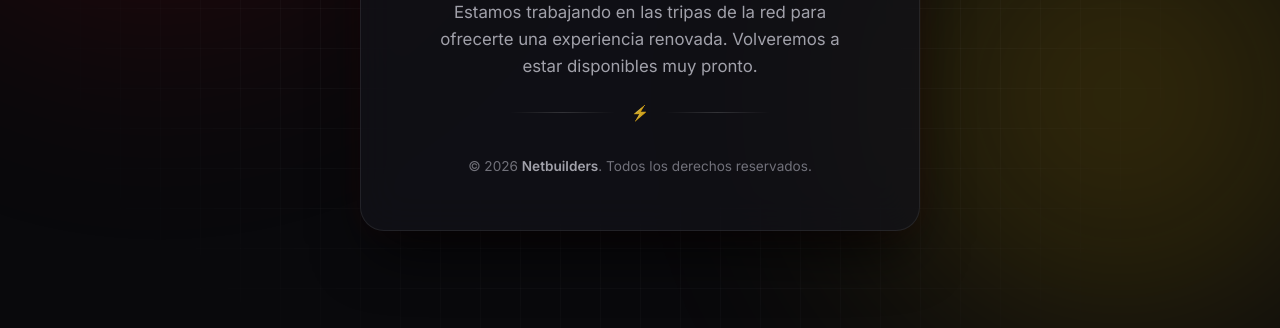
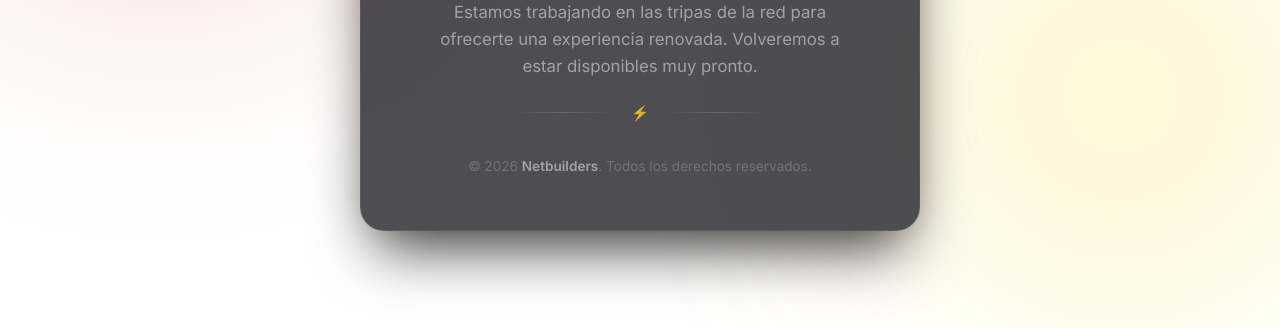
Before and after one commit to netbuilders/nba-fullstack, a website built with Vite: page client/index.html in a window 1280 px wide. Shown: the part 472-800 px from the top of the page. Built offline with nearby package versions, Linux system fonts and the light colour scheme.

Commit message:
style: remover background-color de body para mostrar gradiente suave de fondo

```diff
--- a/client/src/style.css
+++ b/client/src/style.css
@@ -29,7 +29,6 @@
 
 body {
   font-family: var(--font-primary);
-  background-color: var(--bg-dark);
   color: var(--text-main);
   min-height: 100vh;
   display: flex;
```
